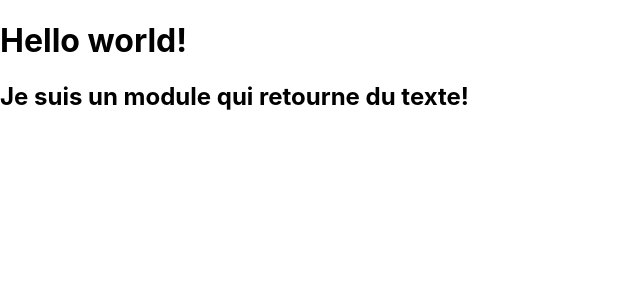
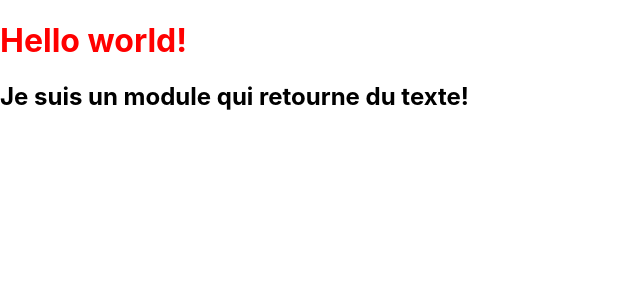
Before and after one commit to a23-b2b/projet-de-session-klemn, a React (Create React App) app: page / in a window 1280 px wide. Shown: the top 300 px of the page, without its empty margins (0-640 px from the left). Built offline with nearby package versions, Linux system fonts and the light colour scheme.

Commit message:
Ajouter classe de style

```diff
--- a/src/pages/HelloWorld.tsx
+++ b/src/pages/HelloWorld.tsx
@@ -1,9 +1,10 @@
 import HelloWorldComponent from '../components/HelloWorldComponent';
+import styles from '../styles/HelloWorld.module.css'
 
 function HelloWorld() {
     return (
         <div>
-            <h1>Hello world!</h1>
+            <h1 className={styles.h1}>Hello world!</h1>
             <HelloWorldComponent/>
         </div>
     );
--- /dev/null
+++ b/src/styles/HelloWorld.module.css
@@ -0,0 +1,3 @@
+.h1 {
+    color: red;
+}
```
